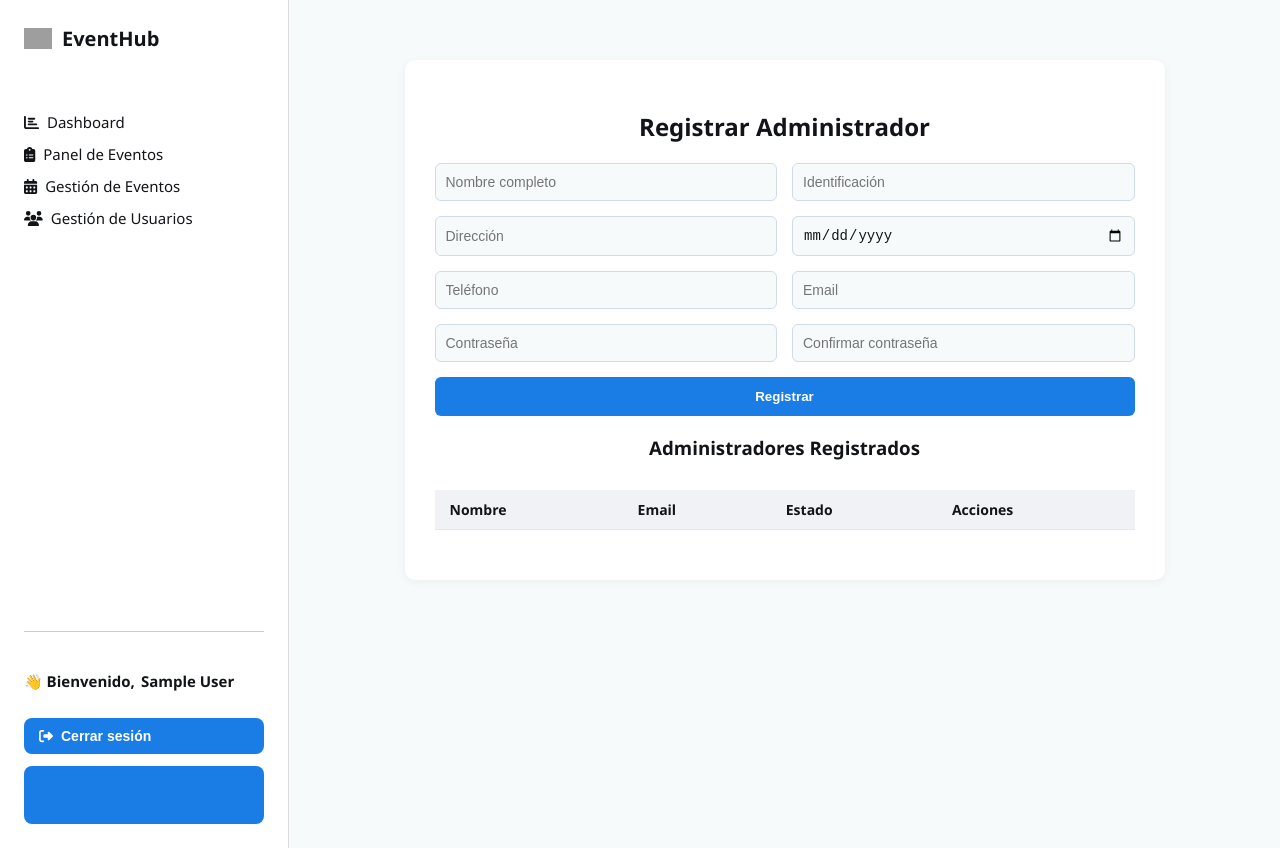
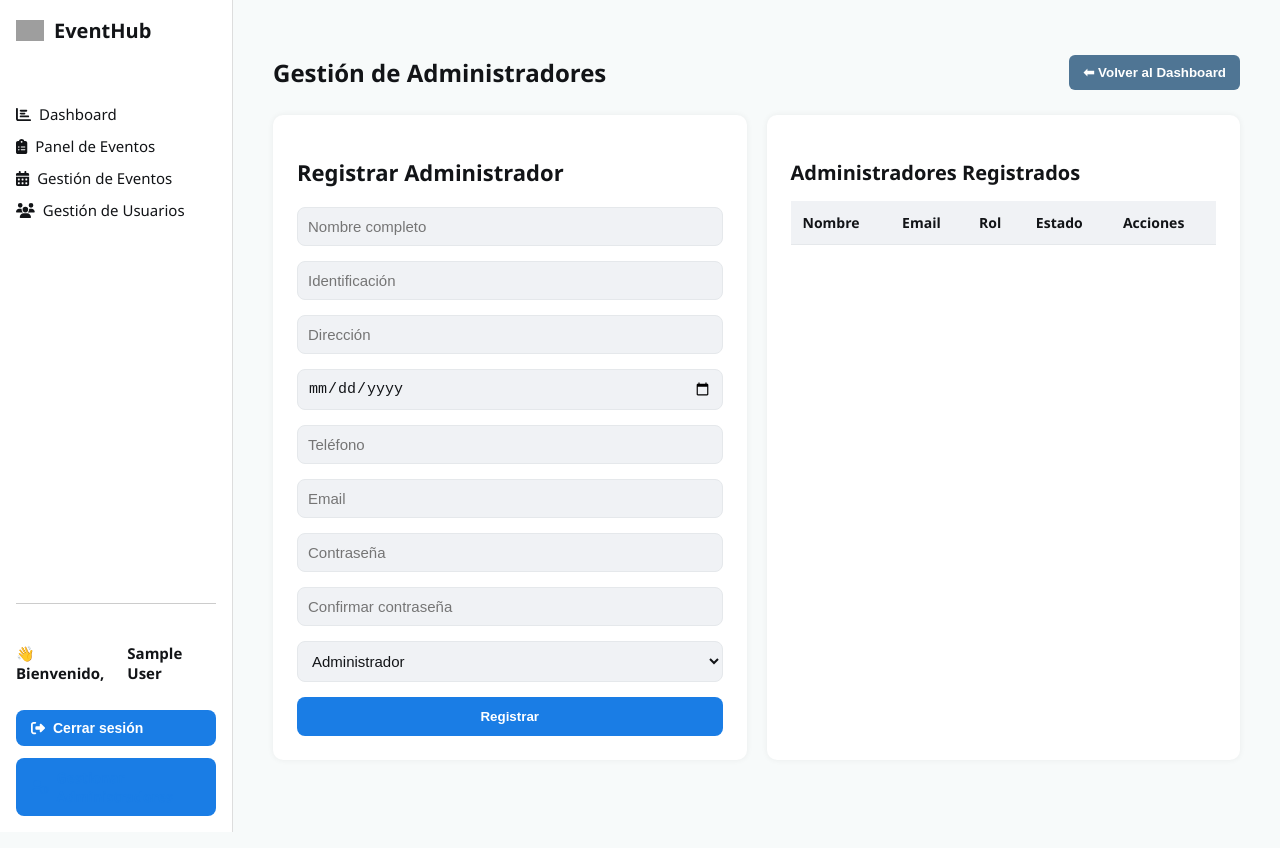
Before and after one commit to GloriaBravo/Admin_Eventhub, a React (Vite) app: page /gestionar-administradores in a window 1280 px wide. Built offline with nearby package versions, Linux system fonts and the light colour scheme; sample sign-in values are in the browser's storage; grey boxes are pictures that could not be loaded.

Commit message:
cambios_modulos

```diff
--- a/src/App.jsx
+++ b/src/App.jsx
@@ -1,6 +1,11 @@
 // src/App.jsx
 import React, { useEffect, useState } from "react";
-import { BrowserRouter as Router, Routes, Route, Navigate } from "react-router-dom";
+import {
+  BrowserRouter as Router,
+  Routes,
+  Route,
+  Navigate,
+} from "react-router-dom";
 
 // Importación de vistas o páginas
 import DashboardAdmin from "./pages/DashboardAdmin";
@@ -10,6 +15,7 @@ import AdminPanel from "./pages/AdminPanel";
 import Login from "./pages/Login";
 import EventDetail from "./pages/EventDetail";
 import AdminGestion from "./pages/AdminGestion"; // ✅ nuevo
+
 
 // Componentes compartidos
 import Sidebar from "./components/Sidebar";
@@ -41,7 +47,11 @@ function App() {
               <Route path="/eventos" element={<EventManagement />} />
               <Route path="/panel" element={<AdminPanel />} />
               <Route path="/eventos/:id" element={<EventDetail />} />
-              <Route path="/gestionar-administradores" element={<AdminGestion />} /> {/* ✅ nueva ruta */}
+              <Route
+                path="/gestionar-administradores"
+                element={<AdminGestion />}
+              />{" "}
+              {/* ✅ nueva ruta */}
               <Route path="/" element={<Navigate to="/dashboard" />} />
               <Route path="*" element={<Navigate to="/dashboard" />} />
             </Routes>
--- /dev/null
+++ b/src/components/AdminForm.jsx
@@ -0,0 +1,36 @@
+import React from "react";
+
+const AdminForm = ({ formData, onChange, onSubmit }) => {
+  return (
+    <div className="admin-form-card">
+      <h2>Registrar Administrador</h2>
+      <form onSubmit={onSubmit} className="admin-form">
+        <div className="form-row">
+          <input name="name" value={formData.name} onChange={onChange} placeholder="Nombre completo" required />
+          <input name="id" value={formData.id} onChange={onChange} placeholder="Identificación" required />
+        </div>
+        <div className="form-row">
+          <input name="address" value={formData.address} onChange={onChange} placeholder="Dirección" required />
+          <input type="date" name="birthdate" value={formData.birthdate} onChange={onChange} required />
+        </div>
+        <div className="form-row">
+          <input name="phone" value={formData.phone} onChange={onChange} placeholder="Teléfono" required />
+          <input type="email" name="email" value={formData.email} onChange={onChange} placeholder="Email" required />
+        </div>
+        <div className="form-row">
+          <input type="password" name="password" value={formData.password} onChange={onChange} placeholder="Contraseña" required />
+          <input type="password" name="confirmPassword" value={formData.confirmPassword} onChange={onChange} placeholder="Confirmar contraseña" required />
+        </div>
+        <div className="form-row">
+          <select name="role" value={formData.role} onChange={onChange} required>
+            <option value="Administrador">Administrador</option>
+            <option value="Subadministrador">Subadministrador</option>
+          </select>
+        </div>
+        <button type="submit">Registrar</button>
+      </form>
+    </div>
+  );
+};
+
+export default AdminForm;
--- /dev/null
+++ b/src/components/AdminList.jsx
@@ -0,0 +1,42 @@
+import React from "react";
+
+const AdminList = ({ admins, toggleStatus }) => {
+  return (
+    <div className="admin-table-card">
+      <h3>Administradores Registrados</h3>
+      <div className="table-responsive">
+        <table className="admin-table">
+          <thead>
+            <tr>
+              <th>Nombre</th>
+              <th>Email</th>
+              <th>Rol</th>
+              <th>Estado</th>
+              <th>Acciones</th>
+            </tr>
+          </thead>
+          <tbody>
+            {admins.map((admin) => (
+              <tr key={admin.id}>
+                <td>{admin.name}</td>
+                <td>{admin.email}</td>
+                <td>{admin.role}</td>
+                <td>{admin.status === "active" ? "Activo" : "Bloqueado"}</td>
+                <td>
+                  <button
+                    className={admin.status === "active" ? "block-btn" : "unblock-btn"}
+                    onClick={() => toggleStatus(admin.id)}
+                  >
+                    {admin.status === "active" ? "Bloquear" : "Desbloquear"}
+                  </button>
+                </td>
+              </tr>
+            ))}
+          </tbody>
+        </table>
+      </div>
+    </div>
+  );
+};
+
+export default AdminList;
--- a/src/pages/AdminGestion.jsx
+++ b/src/pages/AdminGestion.jsx
@@ -1,8 +1,14 @@
+// src/pages/AdminGestion.jsx
 import React, { useState } from "react";
+import AdminForm from "../components/AdminForm";
+import AdminList from "../components/AdminList";
+import { useNavigate } from "react-router-dom";
 import "../styles/AdminGestion.css";
 
 const AdminGestion = () => {
   const [admins, setAdmins] = useState([]);
+  const navigate = useNavigate();
+
   const [formData, setFormData] = useState({
     name: "",
     id: "",
@@ -12,7 +18,8 @@ const AdminGestion = () => {
     email: "",
     password: "",
     confirmPassword: "",
-    status: "active"
+    role: "Administrador",
+    status: "active",
   });
 
   const handleChange = (e) => {
@@ -36,7 +43,8 @@ const AdminGestion = () => {
       email: "",
       password: "",
       confirmPassword: "",
-      status: "active"
+      role: "Administrador",
+      status: "active",
     });
   };
 
@@ -51,45 +59,21 @@ const AdminGestion = () => {
   };
 
   return (
-    <div className="admin-form-container">
-      <h2>Registrar Administrador</h2>
-      <form onSubmit={handleSubmit} className="admin-form">
-        <input name="name" value={formData.name} onChange={handleChange} placeholder="Nombre completo" required />
-        <input name="id" value={formData.id} onChange={handleChange} placeholder="Identificación" required />
-        <input name="address" value={formData.address} onChange={handleChange} placeholder="Dirección" required />
-        <input type="date" name="birthdate" value={formData.birthdate} onChange={handleChange} required />
-        <input name="phone" value={formData.phone} onChange={handleChange} placeholder="Teléfono" required />
-        <input type="email" name="email" value={formData.email} onChange={handleChange} placeholder="Email" required />
-        <input type="password" name="password" value={formData.password} onChange={handleChange} placeholder="Contraseña" required />
-        <input type="password" name="confirmPassword" value={formData.confirmPassword} onChange={handleChange} placeholder="Confirmar contraseña" required />
-        <button type="submit">Registrar</button>
-      </form>
-
-      <h3>Administradores Registrados</h3>
-      <table className="admin-table">
-        <thead>
-          <tr>
-            <th>Nombre</th>
-            <th>Email</th>
-            <th>Estado</th>
-            <th>Acciones</th>
-          </tr>
-        </thead>
-        <tbody>
-          {admins.map((admin) => (
-            <tr key={admin.id}>
-              <td>{admin.name}</td>
-              <td>{admin.email}</td>
-              <td>{admin.status}</td>
-              <td>
-                <button onClick={() => toggleStatus(admin.id)}>
-                  {admin.status === "active" ? "Bloquear" : "Desbloquear"}
-                </button>
-              </td>
-            </tr>
-          ))}
-        </tbody>
-      </table>
+    <div className="admin-gestion-wrapper horizontal-layout">
+      <div className="top-header">
+        <h1>Gestión de Administradores</h1>
+        <button className="back-button" onClick={() => navigate("/dashboard")}>
+          ⬅ Volver al Dashboard
+        </button>
+      </div>
+      <div className="admin-layout">
+        <AdminForm
+          formData={formData}
+          onChange={handleChange}
+          onSubmit={handleSubmit}
+        />
+        <AdminList admins={admins} toggleStatus={toggleStatus} />
+      </div>
     </div>
   );
 };
--- a/src/styles/AdminGestion.css
+++ b/src/styles/AdminGestion.css
@@ -1,81 +1,212 @@
-.admin-form-container {
-  max-width: 700px;
-  margin: 40px auto;
-  background-color: #ffffff;
-  padding: 30px;
-  border-radius: 10px;
-  box-shadow: 0 2px 10px rgba(0, 0, 0, 0.05);
-  color: #000000;
-  font-family: "Segoe UI", sans-serif;
+.admin-gestion-wrapper {
+  padding: 20px;
+  display: flex;
+  flex-direction: row; /* horizontal en escritorio */
+  gap: 30px;
+  background-color: #F7FAFA;
+  flex-wrap: wrap;
 }
 
-.admin-form-container h2,
-.admin-form-container h3 {
-  text-align: center;
+/* Tarjeta del formulario */
+.admin-form-card {
+  background-color: #ffffff;
+  padding: 24px;
+  border-radius: 10px;
+  box-shadow: 0 0 6px rgba(0, 0, 0, 0.06);
+  flex: 1;
+  min-width: 300px;
+  max-width: 48%;
+}
+
+.admin-form-card h2 {
   margin-bottom: 20px;
+  font-size: 22px;
   color: #121417;
 }
 
+/* Formulario */
 .admin-form {
-  display: grid;
-  grid-template-columns: 1fr 1fr;
+  display: flex;
+  flex-direction: column;
   gap: 15px;
 }
 
-.admin-form input {
-  padding: 10px;
-  border: 1px solid #d1dbe5;
-  border-radius: 6px;
-  background-color: #f7fafa;
-  color: #121417;
-  font-size: 14px;
+.form-row {
+  display: flex;
+  flex-wrap: wrap;
+  gap: 15px;
 }
 
-.admin-form input:focus {
-  outline: none;
-  border-color: #1a7de5;
+.form-row input,
+.form-row select {
+  flex: 1;
+  min-width: 240px;
+  padding: 10px;
+  font-size: 15px;
+  border: 1px solid #E5E8EB;
+  border-radius: 8px;
+  background-color: #F0F2F5;
 }
 
-.admin-form button {
-  grid-column: span 2;
+/* Botón registrar */
+.admin-form button[type="submit"] {
   padding: 12px;
-  background-color: #1a7de5;
+  background-color: #1A7DE5;
   color: white;
   border: none;
-  border-radius: 6px;
+  font-weight: bold;
+  border-radius: 8px;
   cursor: pointer;
-  font-weight: bold;
+  transition: background-color 0.2s ease;
+}
+
+.admin-form button[type="submit"]:hover {
+  background-color: #1570c4;
+}
+
+/* Tabla de admins */
+.admin-table-card {
+  background-color: #ffffff;
+  padding: 24px;
+  border-radius: 10px;
+  box-shadow: 0 0 6px rgba(0, 0, 0, 0.06);
+  flex: 1;
+  min-width: 300px;
+  max-width: 48%;
+}
+
+.admin-table-card h3 {
+  margin-bottom: 15px;
+  font-size: 20px;
+  color: #121417;
+}
+
+.table-responsive {
+  overflow-x: auto;
 }
 
 .admin-table {
   width: 100%;
-  margin-top: 30px;
   border-collapse: collapse;
-  font-size: 14px;
-  background-color: #ffffff;
 }
 
 .admin-table th,
 .admin-table td {
-  padding: 10px 15px;
+  padding: 12px;
+  text-align: left;
   border-bottom: 1px solid #e5e8eb;
-  text-align: left;
+  font-size: 14px;
 }
 
 .admin-table th {
-  background-color: #f0f2f5;
+  background-color: #F0F2F5;
   color: #121417;
 }
 
-.admin-table td button {
-  background-color: #28bfe3;
-  color: white;
+.block-btn,
+.unblock-btn {
+  padding: 8px 12px;
   border: none;
-  padding: 6px 12px;
-  border-radius: 4px;
+  border-radius: 6px;
+  font-size: 14px;
+  font-weight: 500;
   cursor: pointer;
 }
 
-.admin-table td button:hover {
-  background-color: #1a7de5;
+.block-btn {
+  background-color: #ef4444;
+  color: white;
 }
+
+.unblock-btn {
+  background-color: #10b981;
+  color: white;
+}
+
+.block-btn:hover {
+  background-color: #dc2626;
+}
+
+.unblock-btn:hover {
+  background-color: #059669;
+}
+
+/* ✅ Responsive para móvil */
+@media (max-width: 768px) {
+  .admin-gestion-wrapper {
+    flex-direction: column;
+  }
+
+  .admin-form-card,
+  .admin-table-card {
+    max-width: 100%;
+  }
+
+  .form-row {
+    flex-direction: column;
+  }
+
+  .form-row input,
+  .form-row select {
+    min-width: 100%;
+  }
+}
+
+/* Layout horizontal */
+.horizontal-layout {
+  flex-direction: row;
+  flex-wrap: wrap;
+  gap: 20px;
+}
+
+.admin-form-card,
+.admin-table-card {
+  flex: 1;
+  min-width: 420px;
+}
+
+.horizontal-layout {
+  display: flex;
+  flex-direction: column;
+  gap: 20px;
+}
+
+.admin-layout {
+  display: flex;
+  gap: 20px;
+  flex-wrap: wrap;
+}
+
+.admin-form-card,
+.admin-table-card {
+  flex: 1;
+  min-width: 350px;
+}
+
+.top-header {
+  display: flex;
+  justify-content: space-between;
+  align-items: center;
+  margin-bottom: -10px;
+}
+
+.top-header h1 {
+  font-size: 24px;
+  font-weight: bold;
+  color: #121417;
+}
+
+.back-button {
+  background-color: #4f7594;
+  color: white;
+  border: none;
+  border-radius: 6px;
+  padding: 10px 14px;
+  cursor: pointer;
+  font-weight: bold;
+  transition: background-color 0.3s ease;
+}
+
+.back-button:hover {
+  background-color: #3a5e76;
+}
--- a/src/styles/Sidebar.css
+++ b/src/styles/Sidebar.css
@@ -1,7 +1,7 @@
 .sidebar {
-  width: 240px;
+  width: 200px;
   background-color: var(--card-color);
-  padding: 24px;
+  padding: 16px;
   border-right: 1px solid #ddd;
   height: 100vh;
   transition: transform 0.3s ease;
```
Also changed, not shown: src/components/Sidebar.jsx (+8 -35 lines).
